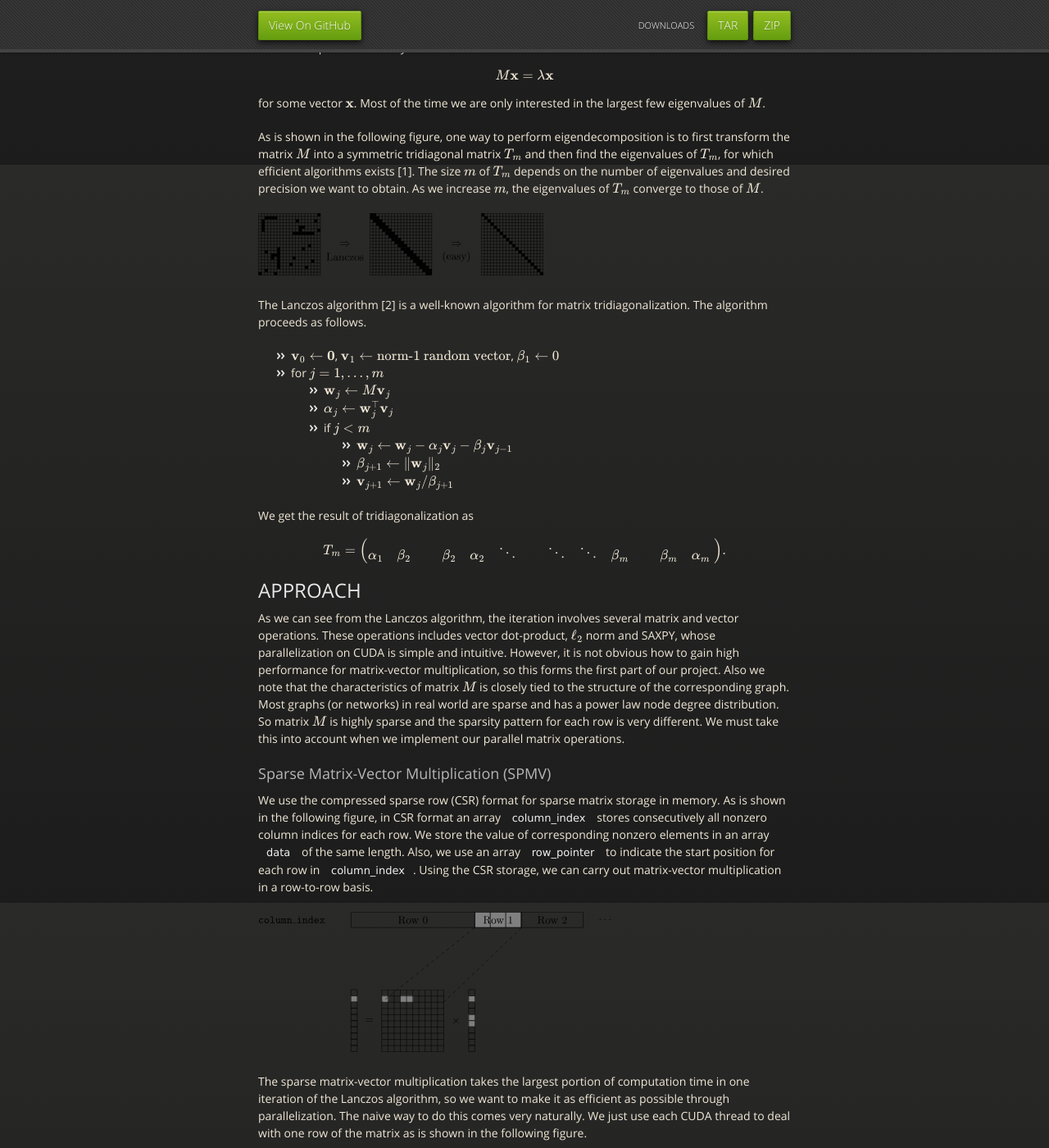
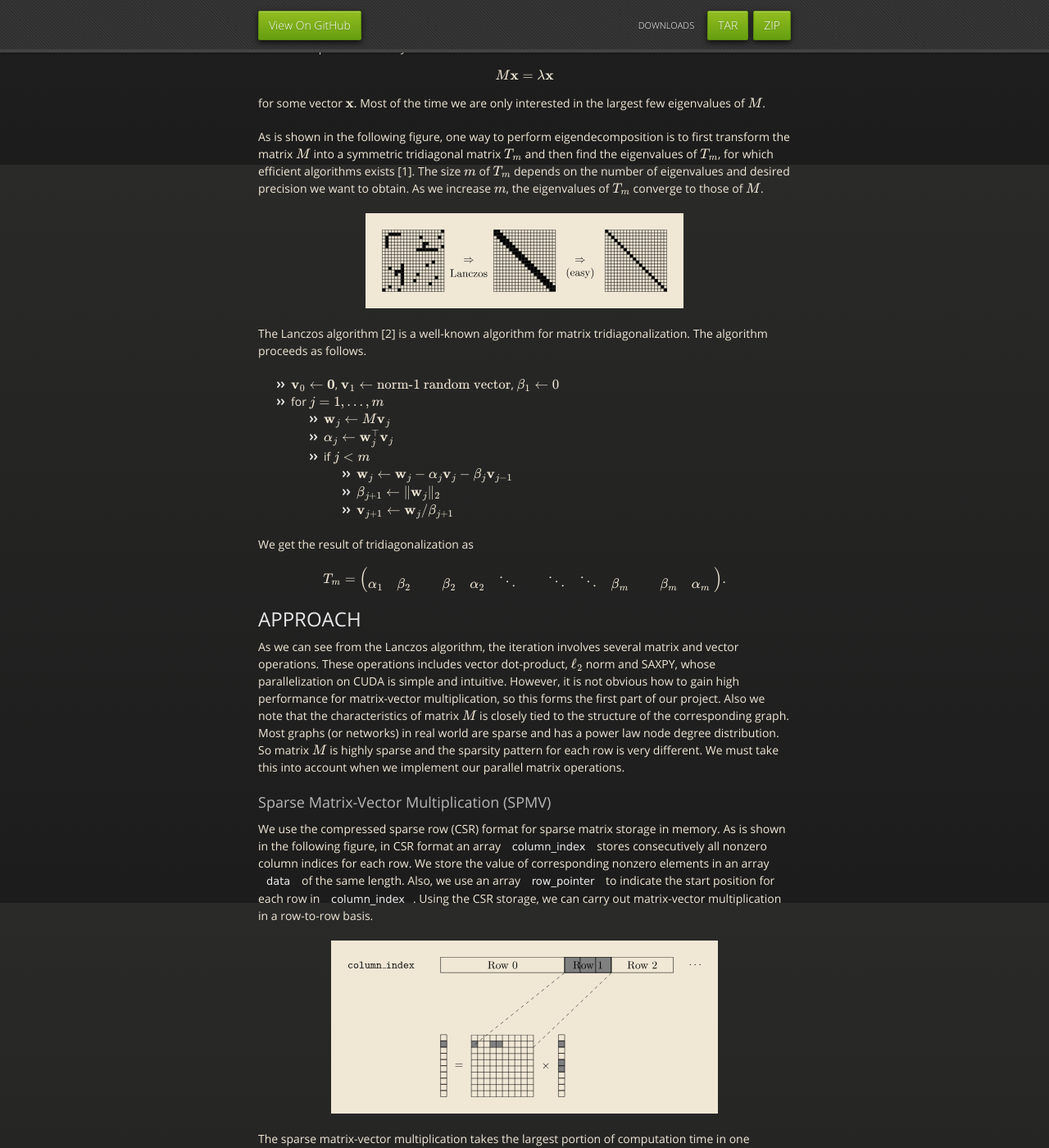
Before and after one commit to linhr/15618, a Jekyll site: the page built from final/index.md, in a window 1280 px wide and 1400 px high, scrolled down 699 px. Shown: the whole window at 82% size. Built offline with Jekyll 4.4.1, drawn with Linux system fonts in a browser that asks for light colours; nearby versions of some CDN libraries; Markdown is read by kramdown in place of the engine named in the settings; formulas are drawn with MathJax 3.

Commit message:
Update image styles

```diff
--- a/stylesheets/styles.css
+++ b/stylesheets/styles.css
@@ -809,6 +809,13 @@ section #title p {
 section .content h1 {
   margin-bottom: 40px;
 }
+section .content img {
+  padding: 20px;
+  background-color: #f0e7d5;
+  display: block;
+  margin-left: auto;
+  margin-right: auto;
+}
 #footer .credits {
   font-size: 11px;
   font-family: 'OpenSansRegular', "Helvetica Neue", Helvetica, Arial, sans-serif;
```
